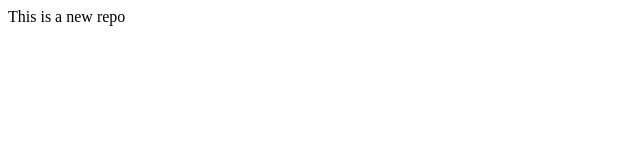
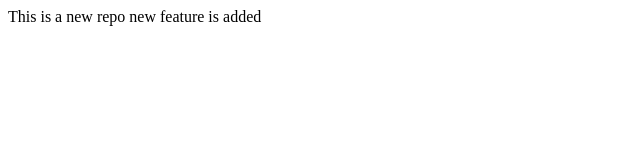
Before and after one commit to student-rutujaG/localrepo, a plain HTML site: page index.html in a window 1280 px wide. Shown: the whole page, without its empty margins (0-640 px from the left). Drawn offline with Linux system fonts and the light colour scheme.

Commit message:
feature added

```diff
--- a/index.html
+++ b/index.html
@@ -1,3 +1,4 @@
 <p>
     This is a new repo
+     new feature is added
 </p>
```
